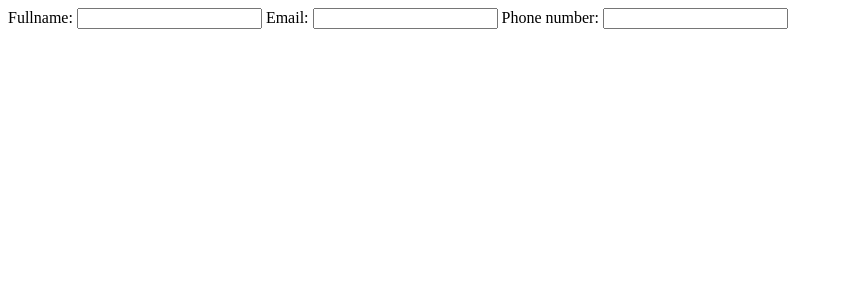
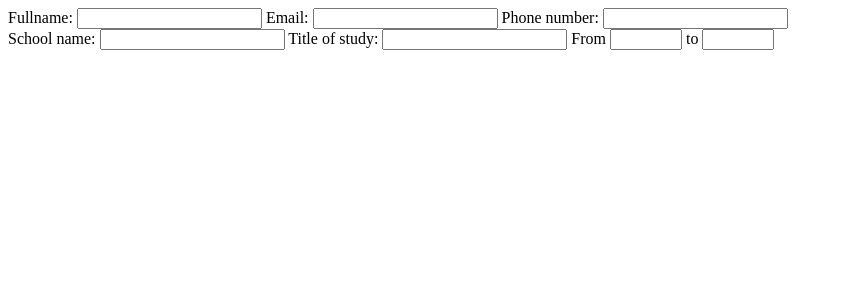
Before and after one commit to RaveTapp/odin-CV-app, a React (Vite) app: page / in a window 1280 px wide. Shown: the top 300 px of the page, without its empty margins (0-843 px from the left). Built offline with nearby package versions, Linux system fonts and the light colour scheme.

Commit message:
Add input for school data

```diff
--- a/src/components/form.jsx
+++ b/src/components/form.jsx
@@ -1,6 +1,17 @@
+import { useState } from 'react';
+
 import { Input } from "./input.jsx";
+import { School } from "./school.jsx"
+
 
 export function Form(){
+    const [numSchools, setNumSchools] = useState(1);
+
+    const schools = [];
+    for(let i = 0; i < numSchools; i++){
+        schools.push(<School key={i} n={i} />);
+    }
+
     return <form>
         <section className="general">
             <Input label="Fullname: " id="name" />
@@ -8,7 +19,7 @@ export function Form(){
             <Input label="Phone number: " id="phone" />
         </section>
         <section className="education">
-
+            {schools}
         </section>
         <section className="experience">
 
--- a/src/components/school.jsx
+++ b/src/components/school.jsx
@@ -1,3 +1,19 @@
-export function School(){
+import { Input } from "./input.jsx";
 
+export function School({n}){
+    return <div>
+        <Input label="School name: " id={"school" + n} ></Input>
+        <Input label="Title of study: " id={"study" + n} ></Input>
+        <FromToInput n={n} />
+    </div>
 }
+
+function FromToInput({n}){
+    return <>
+        <label htmlFor={"from" + n} > From </label>
+        <input id={"from" + n} type="number" min={1900} max={2100} required ></input>
+        <label htmlFor={"to" + n} > to </label>
+        <input id={"to" + n} type="number" min={1900} max={2100} required ></input>
+
+    </>
+}
```
